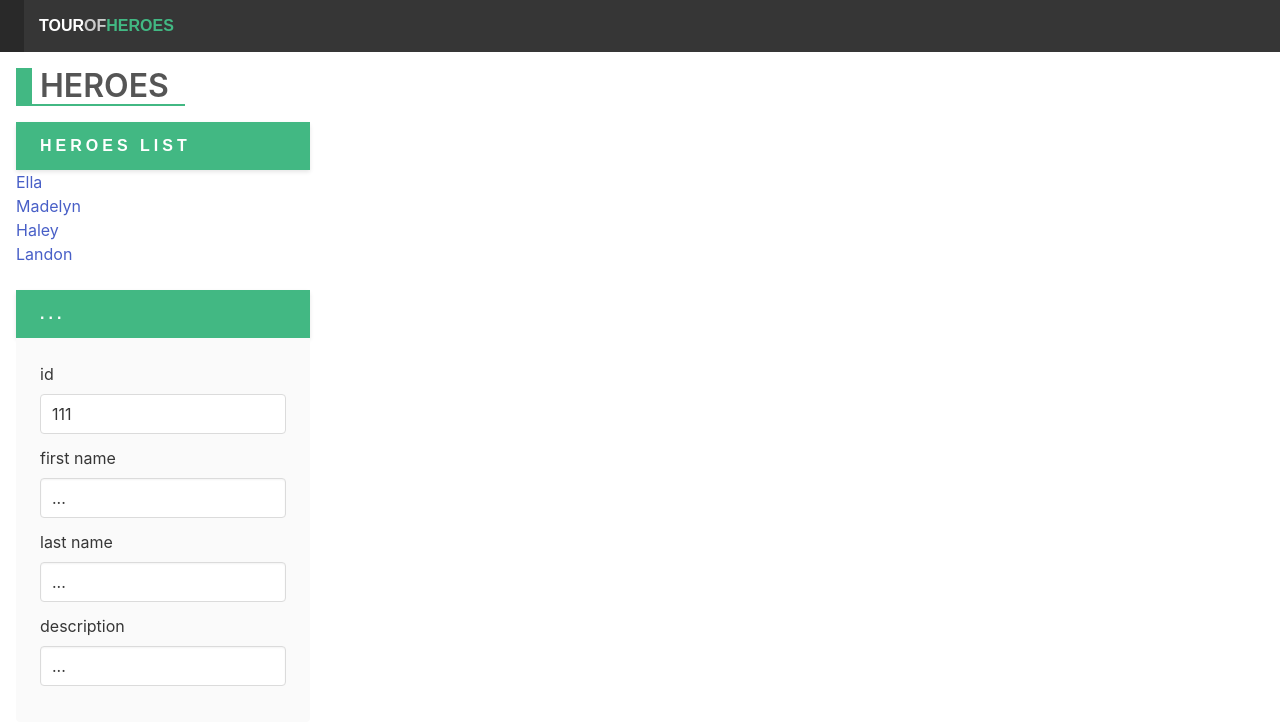
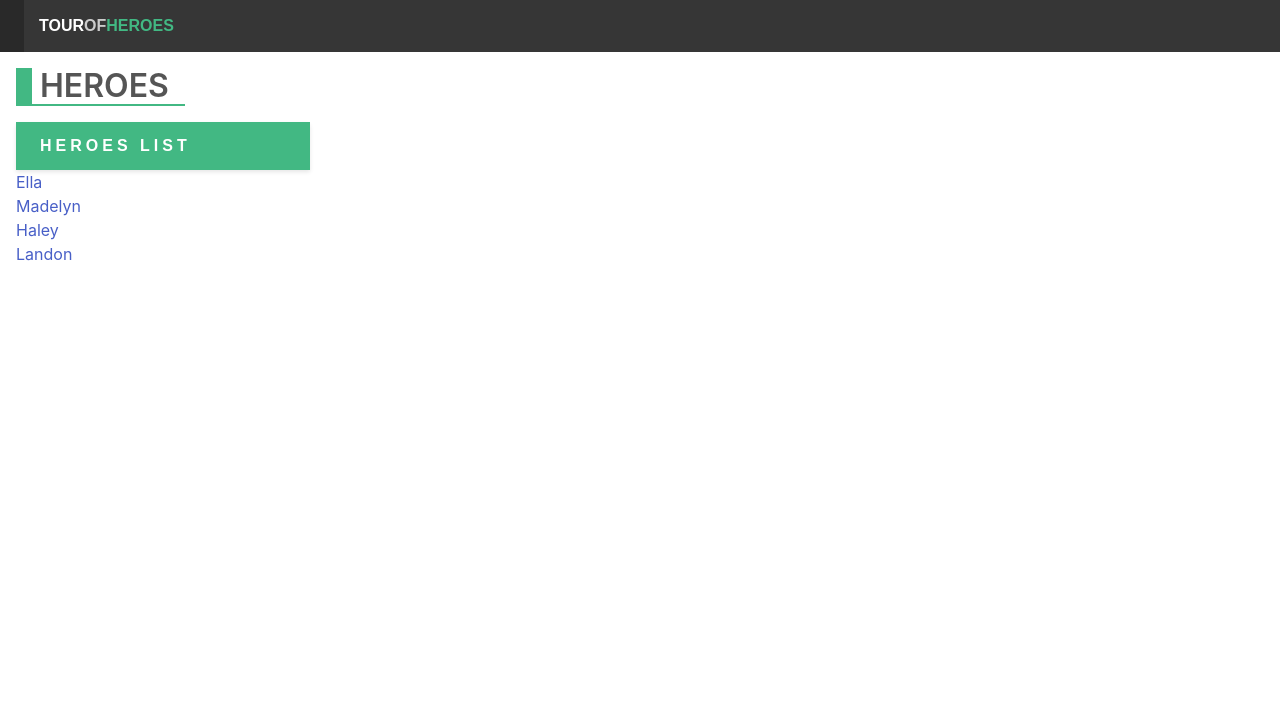
Before and after one commit to hcunninghampk/vue-heroes, a Vue app: page / in a window 1280 px wide. Shown: the top 724 px of the page. Built offline with nearby package versions, Linux system fonts and the light colour scheme.

Commit message:
chap4: add-reove content with v-if

```diff
--- a/src/components/heroes.vue
+++ b/src/components/heroes.vue
@@ -17,7 +17,7 @@
         </ul>
       </div>
     </div>
-    <div class="columns">
+    <div class="columns" v-if="selectedHero">
       <div class="column is-3">
         <header class="card-header">
           <p class="card-header-title">{{ selectedHero.firstName }}</p>
@@ -32,11 +32,7 @@
             </div>
             <div class="field">
               <label class="label" for="firstName">first name</label>
-              <input
-                  class="input"
-                  id="firstName"
-                  v-model="selectedHero.firstName"
-              />
+              <input class="input" id="firstName" v-model="selectedHero.firstName"/>
             </div>
             <div class="field">
               <label class="label" for="lastName">last name</label>
@@ -66,12 +62,7 @@ export default {
   name: 'Heroes',
   data() {
     return {
-      selectedHero: {
-        id: 111,
-        firstName: '...',
-        lastName: '...',
-        description: '...',
-      },
+      selectedHero: undefined,
       heroes: [
         {
           id: 10,
```
